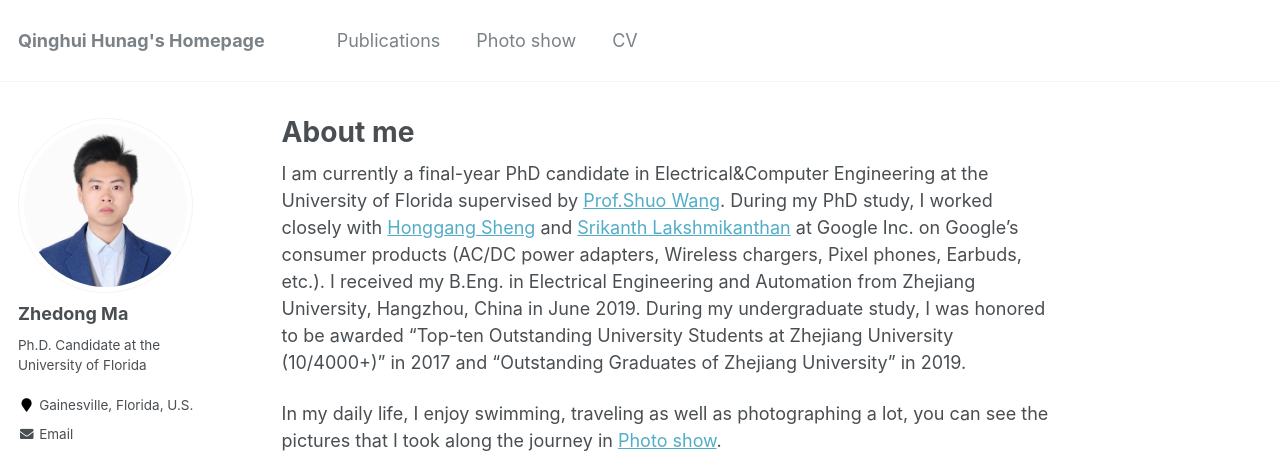
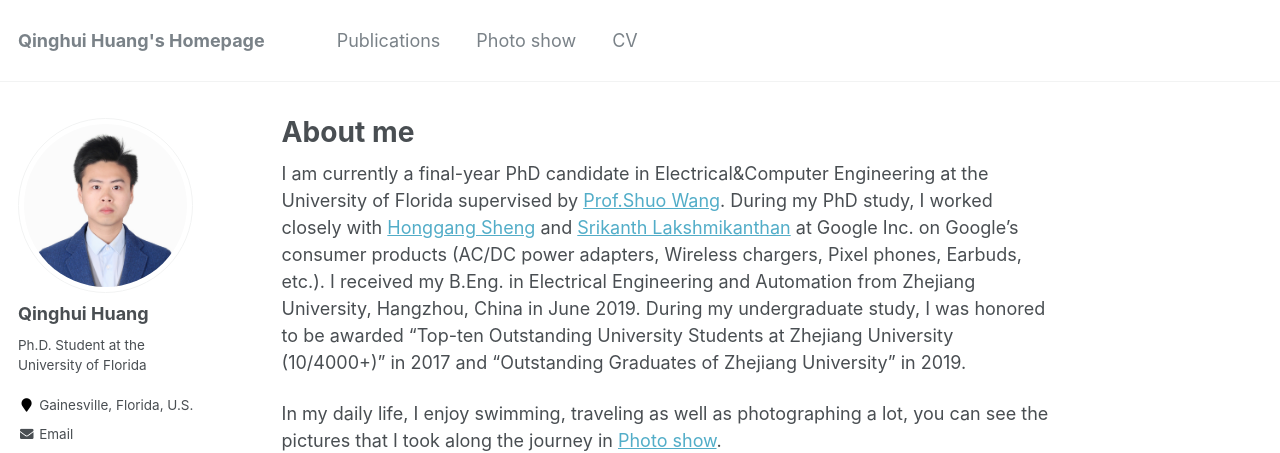
Before and after one commit to slionnnnnn/yanwenlai, a Jekyll site: the page built from _pages/about.md, in a window 1280 px wide and 900 px high. Shown: the top 453 px of the window. Built offline with Jekyll 4.4.1, drawn with Linux system fonts in a browser that asks for light colours.

Commit message:
Update _config.yml

```diff
--- a/_config.yml
+++ b/_config.yml
@@ -7,7 +7,7 @@
 
 # Site Settings
 locale                   : "en-US"
-title                    : "Qinghui Hunag's Homepage"
+title                    : "Qinghui Huang's Homepage"
 title_separator          : "-"
 name                     : &name "Qinghui Huang"
 description              : &description "personal description"
@@ -80,9 +80,9 @@ analytics:
 
 # Site Author
 author:
-  name             : "Zhedong Ma"
+  name             : "Qinghui Huang"
   avatar           : "MY PHOTO.JPG"
-  bio              : "Ph.D. Candidate at the University of Florida"
+  bio              : "Ph.D. Student at the University of Florida"
   location         : "Gainesville, Florida, U.S."
   employer         :
   pubmed           : #"https://www.ncbi.nlm.nih.gov/pubmed/?term=john+snow"
```
